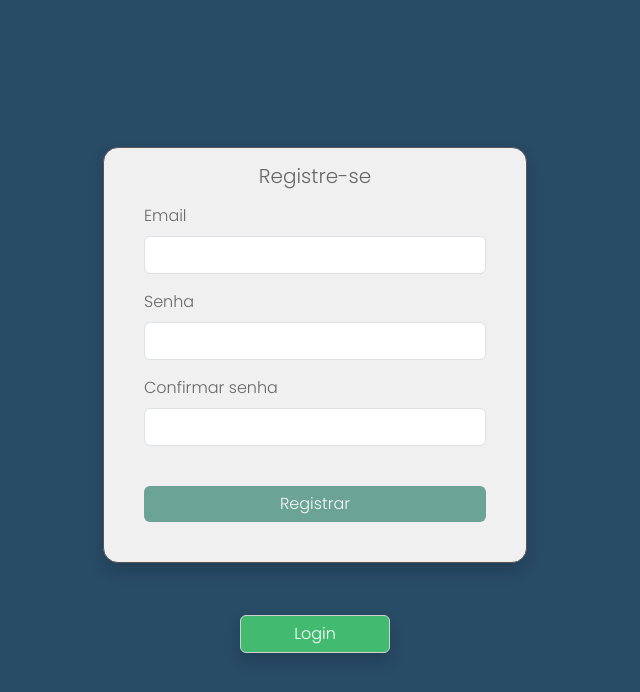
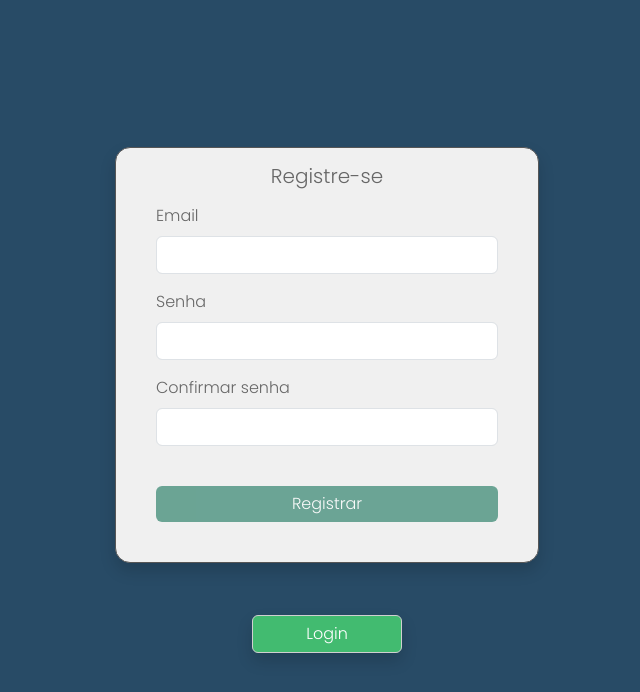
Before and after one commit to Stanleycordeiro/finance_Control_System, a plain HTML site: page pages/register/register.html in a window 1280 px wide. Shown: the whole page, without its empty margins (313-953 px from the left). Drawn offline with nearby package versions, Linux system fonts and the light colour scheme.

Commit message:
bug background corrigido

```diff
--- a/assets/scripts/home.js
+++ b/assets/scripts/home.js
@@ -5,6 +5,9 @@ form = {
   enterAndBackScreen: () =>
     document.getElementById("mainHomeEnterAndBackMoney"),
 };
+
+
+
 
 function logout() {
   showLoading();
@@ -108,6 +111,9 @@ function formatMoney(money) {
   return `${"R$ "} ${money.toFixed(2)}`;
 }
 
+
+
+
 // //banco fake
 // const fakeTransactions = [
 //   {
--- a/assets/style/style.css
+++ b/assets/style/style.css
@@ -5,10 +5,19 @@
   color: #676767;
 }
 
+#main #mainRegisterAndLogin {
+  width: 100%;
+  height: 100vh;
+}
+
 #main {
+
+  background-color: #284b66;
+
+}
+
+#mainHome {
   height: 100vh;
-  background-color: #284b66;
-  background-size: 100%;
 }
 
 
--- a/pages/register/register.html
+++ b/pages/register/register.html
@@ -15,8 +15,8 @@
     <title>Registro - System login with JS and Firebase</title>
   </head>
   <body>
-    <div class="d-flex align-items-center justify-content-center" id="main">
-      <div id="mainRegisterAndLogin">
+    <div class="" id="main">
+      <div id="mainRegisterAndLogin" class="d-flex align-items-center justify-content-center">
         <div class="container row">
           <!-- <h1 class="text-center pt-0 p-5 pb-4"><b>Registro</b></h1> -->
           <div class="container d-flex justify-content-center mb-5">
```
Also changed, not shown: index.html (+9 -2 lines).
